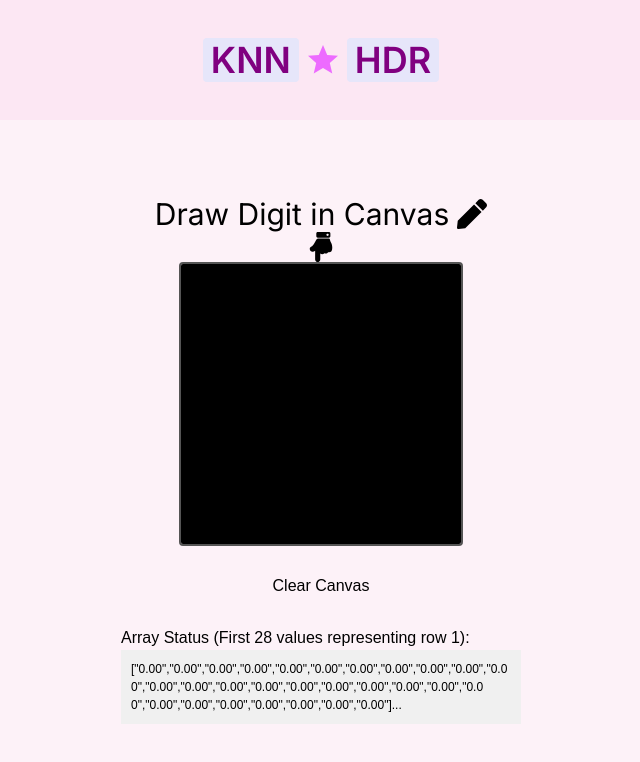
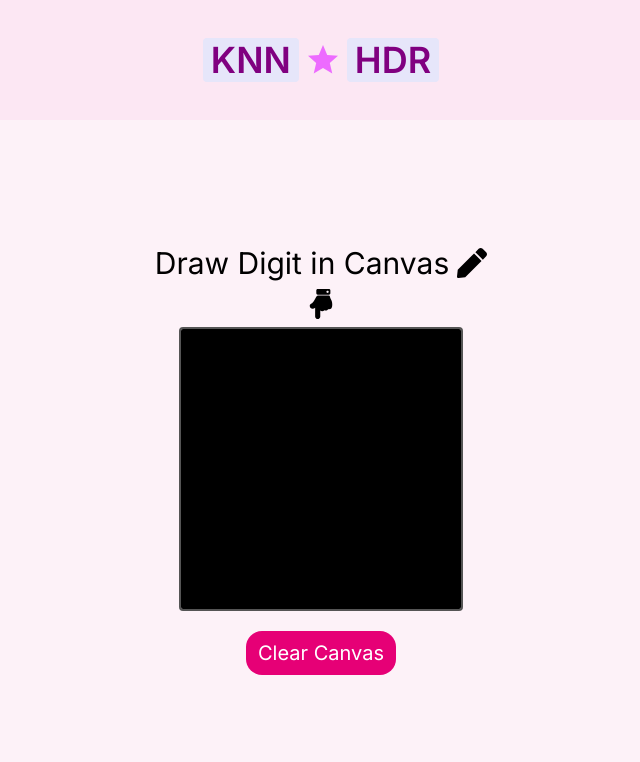
Before and after one commit to lucky-KRMU/KhushiNeuralNetwork-HDR-Frontend, a React (Vite) app: page / in a window 1280 px wide. Shown: the top 762 px of the page, without its empty margins (319-959 px from the left). Built offline with nearby package versions, Linux system fonts and the light colour scheme.

Commit message:
update canvas ui

```diff
--- a/src/Components/Playground/Playground.jsx
+++ b/src/Components/Playground/Playground.jsx
@@ -122,16 +122,11 @@ function DigitCanvas() {
         style={{ border: '2px solid #555', cursor: 'crosshair', borderRadius: '4px' }}
       />
 
-      <button onClick={clearCanvas} style={{ padding: '8px 16px', cursor: 'pointer' }}>
+      <button onClick={clearCanvas} className="px-3 py-2 rounded-2xl bg-pink-600 text-xl font-[Inter] text-white cursor-pointer hover:font-semibold duration-100">
         Clear Canvas
       </button>
 
-      <div>
-        <h4>Array Status (First 28 values representing row 1):</h4>
-        <div style={{ maxWidth: '400px', wordBreak: 'break-all', fontSize: '12px', background: '#f0f0f0', padding: '10px' }}>
-          {JSON.stringify(pixelArray.slice(0, 28).map(v => v.toFixed(2)))}...
-        </div>
-      </div>
+
     </div>
   );
 }
@@ -139,7 +134,7 @@ function DigitCanvas() {
 export default function Playground () {
     return(
         <>
-        <main className="h-[90vh] md:h-[85vh] w-full font-[Inter] flex items-center justify-center flex-col bg-pink-50">
+        <main className="h-[90vh] md:h-[85vh] w-full font-[Inter] flex items-center justify-center flex-col gap-2 bg-pink-50">
 
 
         <h1 className="flex items-center justify-center gap-2 text-3xl">Draw Digit in Canvas <FaPen /></h1>
```
